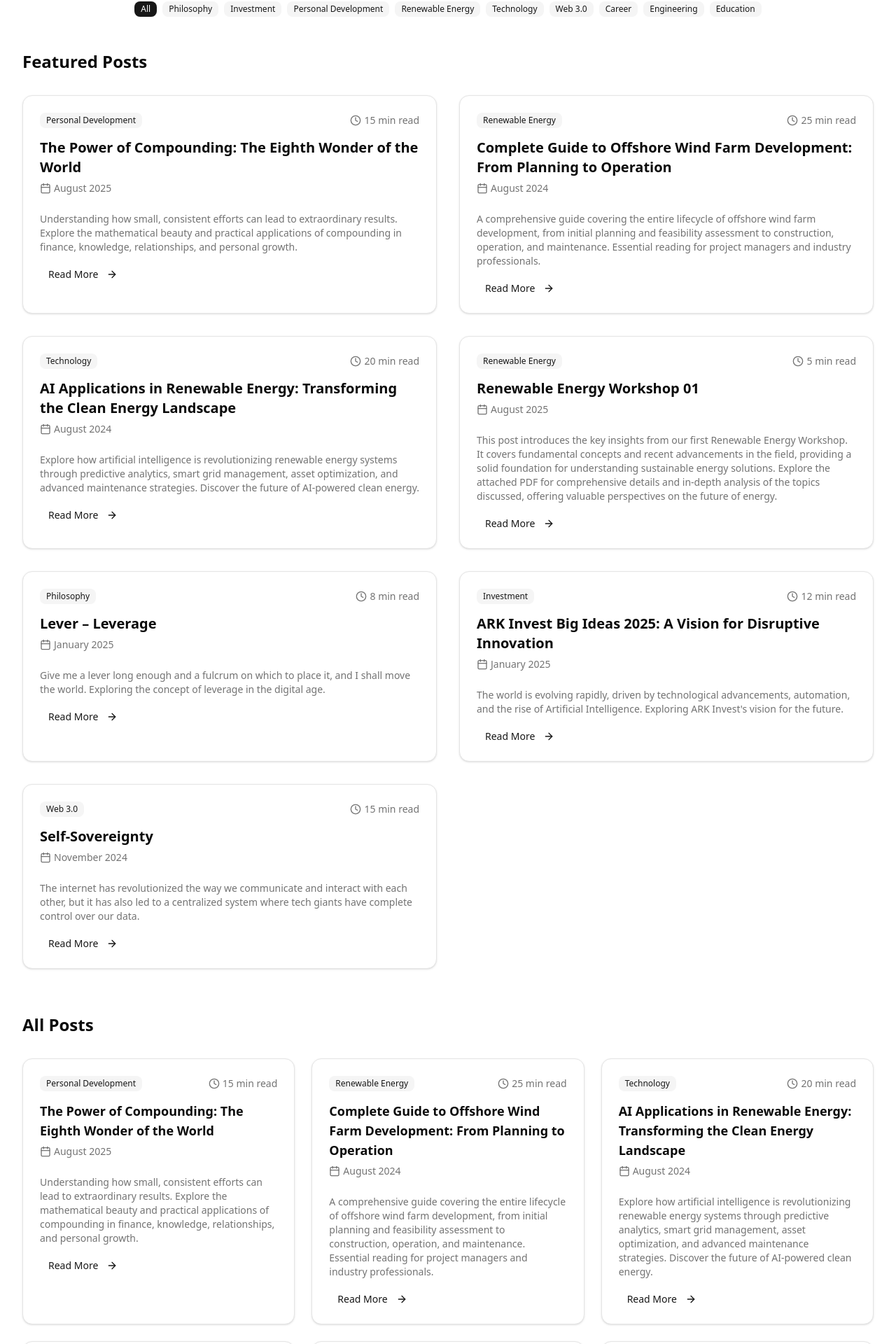
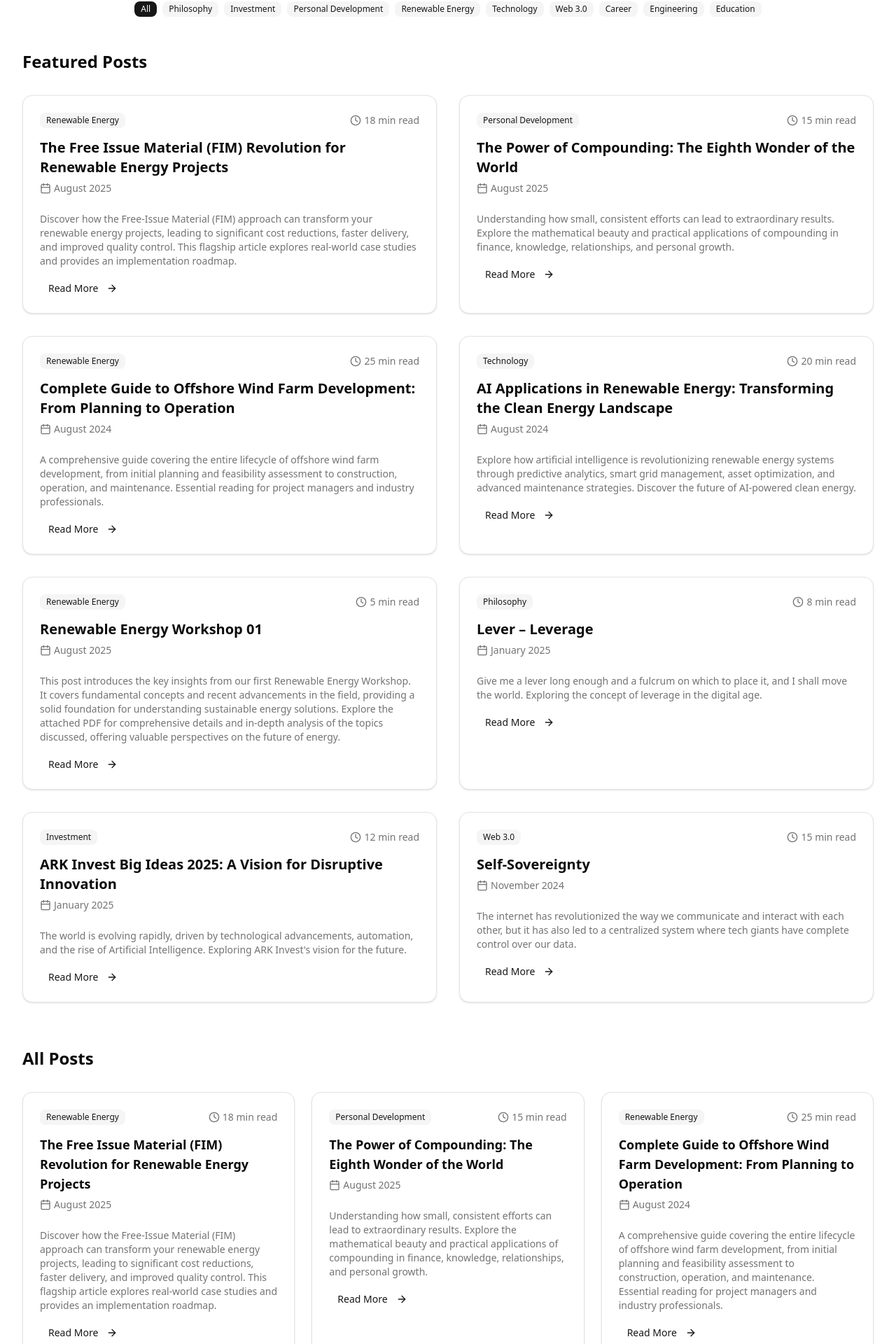
Before and after one commit to Vietduc88x/techmadeeasy-website, a React (Vite) app: page /blog in a window 1280 px wide. Shown: the part 447-2367 px from the top of the page at 70% size. Built offline with nearby package versions, Linux system fonts and the light colour scheme.

Commit message:
Integrate FIM Revolution article into Blog section
- Added FIM Revolution as a new blog post entry in Blog.jsx
- Updated blog post linking logic to redirect FIM Revolution slug to its dedicated page

```diff
--- a/src/pages/Blog.jsx
+++ b/src/pages/Blog.jsx
@@ -7,6 +7,15 @@ import { Badge } from '@/components/ui/badge';
 
 export function Blog() {
   const blogPosts = [
+    {
+      slug: 'fim-revolution',
+      title: 'The Free Issue Material (FIM) Revolution for Renewable Energy Projects',
+      excerpt: 'Discover how the Free-Issue Material (FIM) approach can transform your renewable energy projects, leading to significant cost reductions, faster delivery, and improved quality control. This flagship article explores real-world case studies and provides an implementation roadmap.',
+      category: 'Renewable Energy',
+      readTime: '18 min read',
+      date: 'August 2025',
+      featured: true,
+    },
     {
       slug: 'the-power-of-compounding',
       title: 'The Power of Compounding: The Eighth Wonder of the World',
@@ -247,7 +256,7 @@ export function Blog() {
                       </div>
                     </div>
                     <CardTitle className="text-xl group-hover:text-primary transition-colors">
-                      <Link to={`/blog/${post.slug}`}>
+                      <Link to={post.slug === 'fim-revolution' ? '/fim-revolution' : `/blog/${post.slug}`}>
                         {post.title}
                       </Link>
                     </CardTitle>
@@ -287,7 +296,7 @@ export function Blog() {
                       </div>
                     </div>
                     <CardTitle className="text-lg group-hover:text-primary transition-colors">
-                      <Link to={`/blog/${post.slug}`}>
+                      <Link to={post.slug === 'fim-revolution' ? '/fim-revolution' : `/blog/${post.slug}`}>
                         {post.title}
                       </Link>
                     </CardTitle>
```
